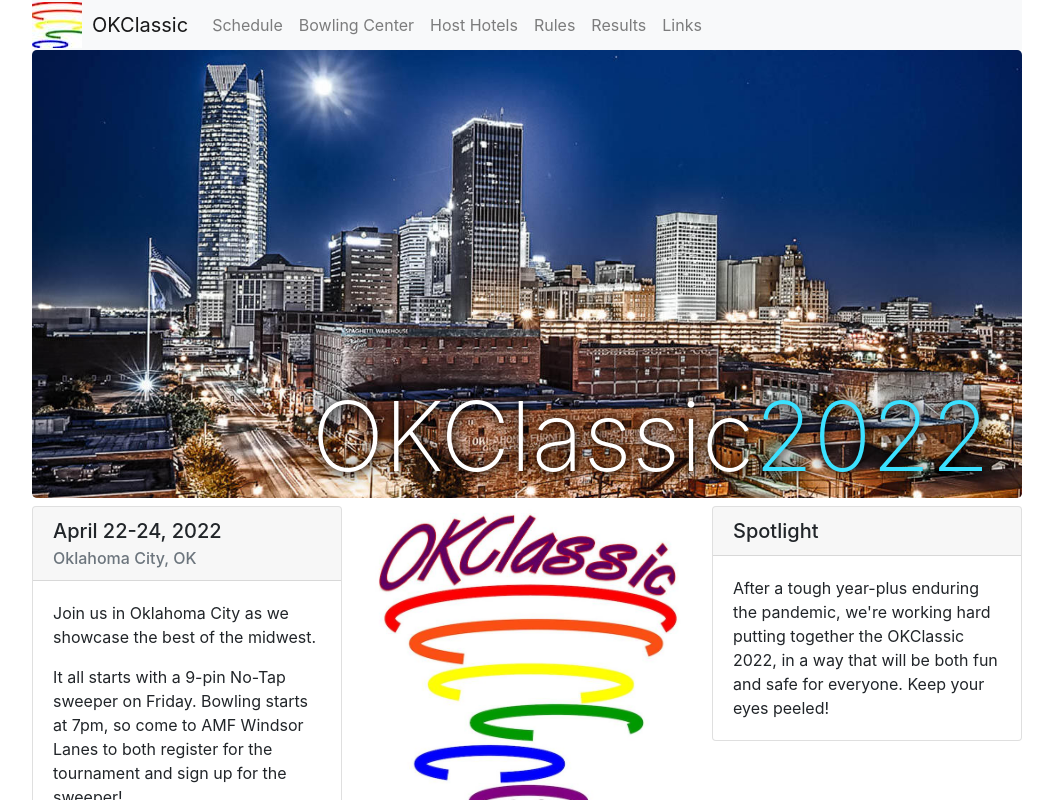
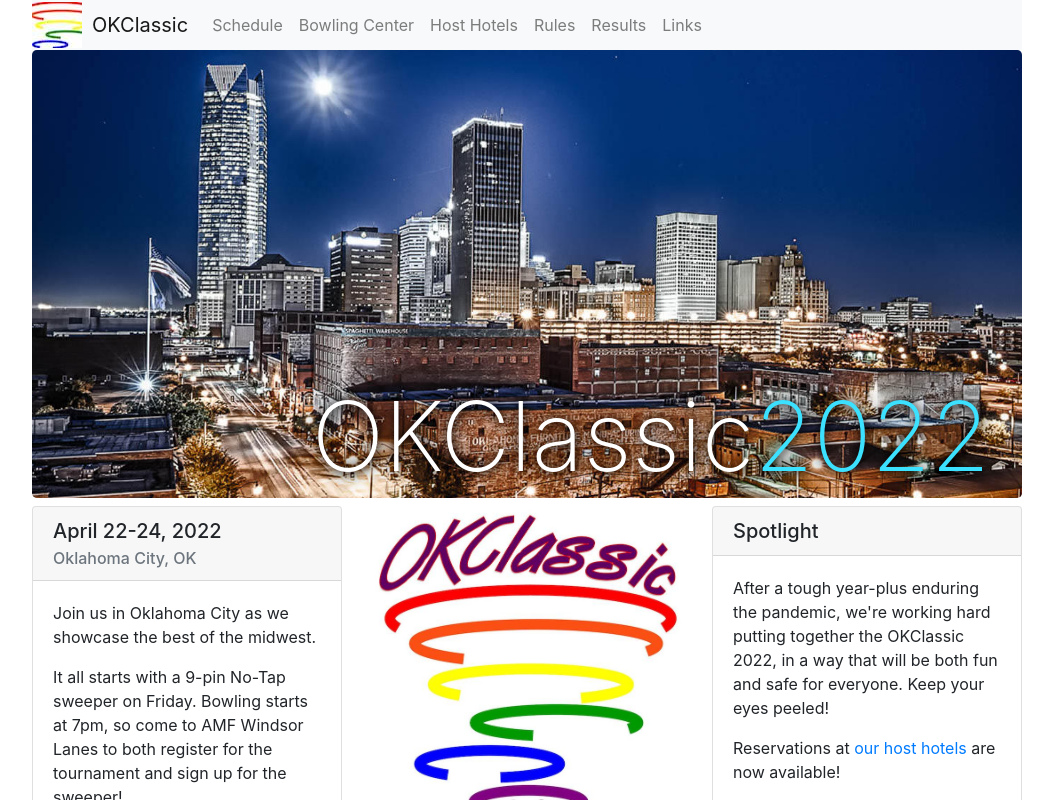
Before and after one commit to tournio/okclassic-nextjs, a Next.js app: page / in a window 1280 px wide. Shown: the top 800 px of the page, without its empty margins (113-1166 px from the left). Built offline with nearby package versions, Linux system fonts and the light colour scheme.

Commit message:
add hotel link to spotlight

```diff
--- a/components/spotlight.js
+++ b/components/spotlight.js
@@ -9,7 +9,16 @@ const spotlight = () => {
 
   const text = (
     <Card.Text>
-      After a tough year-plus enduring the pandemic, we're working hard putting together the OKClassic 2022, in a way that will be both fun and safe for everyone. Keep your eyes peeled!
+      <p>
+        After a tough year-plus enduring the pandemic, we're working hard putting together the OKClassic 2022, in a way that will be both fun and safe for everyone. Keep your eyes peeled!
+      </p>
+      <p>
+        Reservations at
+        <a href="/hotels">
+          {' '}our host hotels{' '}
+        </a>
+        are now available!
+      </p>
     </Card.Text>
   );
 
```
